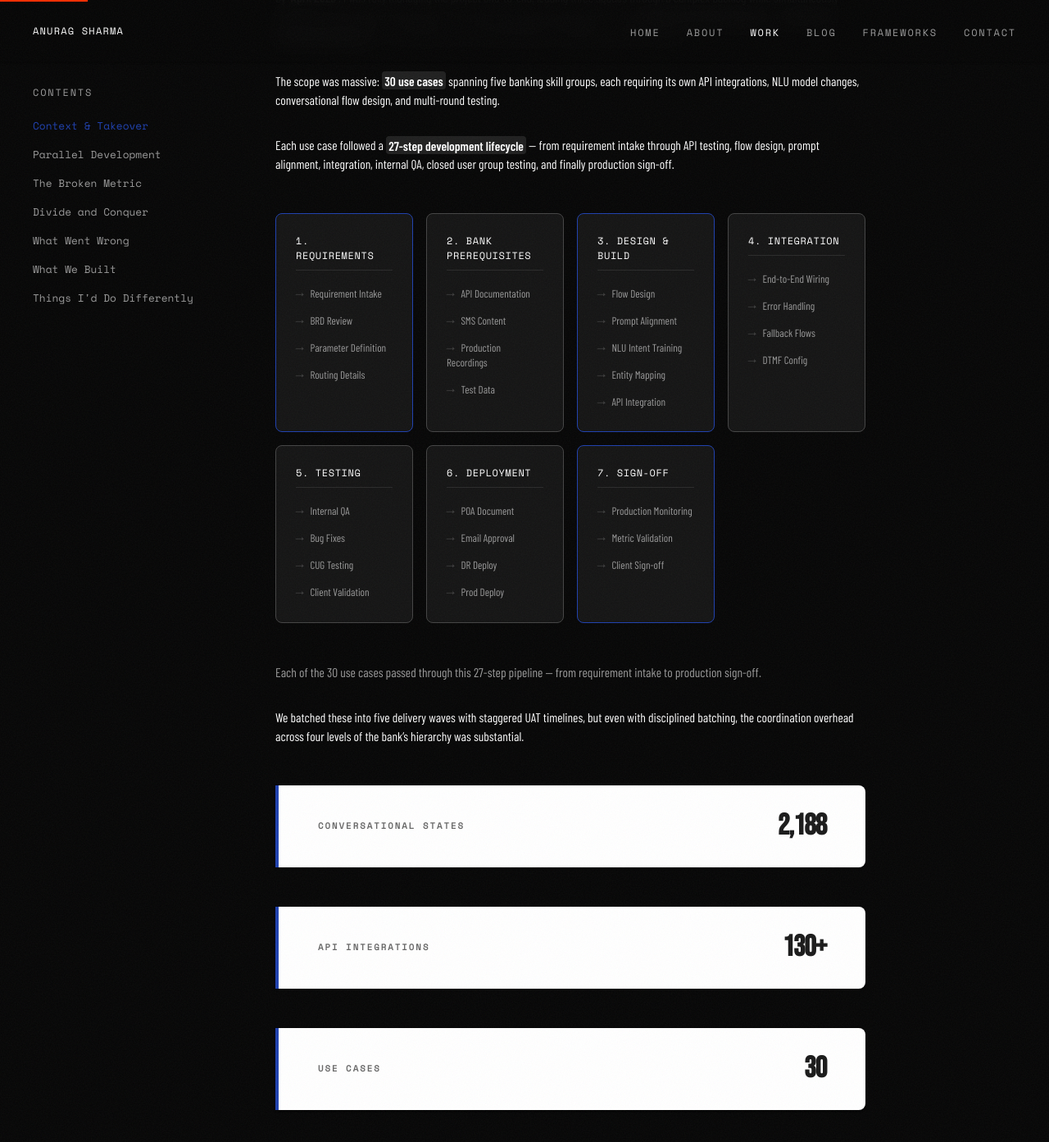
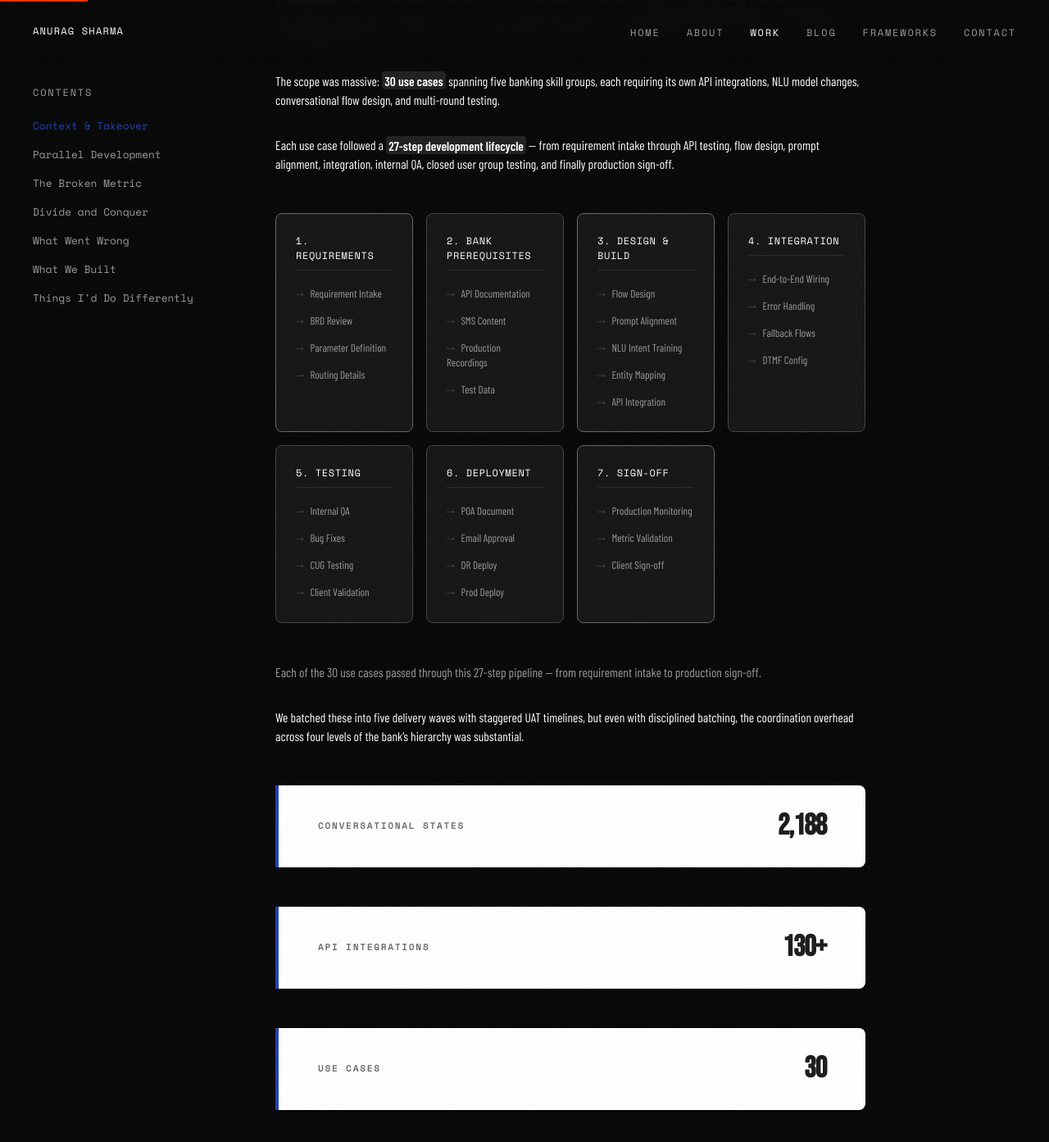
Before and after one commit to Arcanag/arcanag.github.io, a Jekyll site: the page built from _case-studies/banking-voicebot.md, in a window 1280 px wide and 1400 px high, scrolled down 2296 px. Shown: the top 1393 px of the window at 82% size. Built offline with Jekyll 4.4.1, drawn with Linux system fonts in a browser that asks for light colours.

Commit message:
fix: Use theme-safe CSS variable for component highlights
The case study layout overrides --color-accent via theme_color
frontmatter (#1e40af dark blue), making accent-colored borders
invisible on dark backgrounds. Added --color-highlight (#666)
at :root level that is not overridden by case study themes.

Co-Authored-By: Claude Opus 4.6 (1M context) <noreply@anthropic.com>

```diff
--- a/css/main.css
+++ b/css/main.css
@@ -17,6 +17,7 @@
   --color-accent: #ff2d00;
   --color-border: #2A2A2A;
   --color-border-mid: #444;
+  --color-highlight: #666;
   --color-border-light: #E0E0E0;
   /* Typography */
   --font-display: 'Bebas Neue', Impact, sans-serif;
@@ -1031,7 +1032,7 @@ hr { border: none; border-top: 1px solid var(--color-border); margin: var(--spac
   gap: var(--space-xs);
 }
 .pipeline__phase--accent {
-  border-color: var(--color-accent);
+  border-color: var(--color-highlight);
 }
 .pipeline__phase-title {
   font-family: var(--font-mono);
@@ -1064,7 +1065,7 @@ hr { border: none; border-top: 1px solid var(--color-border); margin: var(--spac
 }
 .tree__root {
   display: inline-block;
-  background: var(--color-accent);
+  background: var(--color-highlight);
   color: #fff;
   font-family: var(--font-heading);
   font-size: 0.95rem;
@@ -1116,7 +1117,7 @@ hr { border: none; border-top: 1px solid var(--color-border); margin: var(--spac
 }
 .tree__node {
   background: var(--color-bg-elevated);
-  border: 1px solid var(--color-accent);
+  border: 1px solid var(--color-highlight);
   border-radius: var(--radius-md);
   padding: var(--space-sm) var(--space-md);
   font-family: var(--font-heading);
@@ -1127,9 +1128,9 @@ hr { border: none; border-top: 1px solid var(--color-border); margin: var(--spac
   width: 100%;
 }
 .tree__node--highlight {
-  background: var(--color-accent);
+  background: var(--color-highlight);
   color: #fff;
-  border-color: var(--color-accent);
+  border-color: var(--color-highlight);
 }
 .tree__node--dim {
   border-color: var(--color-border-mid);
@@ -1175,7 +1176,7 @@ hr { border: none; border-top: 1px solid var(--color-border); margin: var(--spac
   text-align: center;
 }
 .decision-card--chosen {
-  border-color: var(--color-accent);
+  border-color: var(--color-highlight);
   border-width: 2px;
 }
 .decision-card__title {
@@ -1272,7 +1273,7 @@ hr { border: none; border-top: 1px solid var(--color-border); margin: var(--spac
   color: var(--color-text);
 }
 .mismatch__collision {
-  background: var(--color-accent);
+  background: var(--color-highlight);
   color: #fff;
   font-family: var(--font-heading);
   font-size: 0.9rem;
@@ -1367,7 +1368,7 @@ hr { border: none; border-top: 1px solid var(--color-border); margin: var(--spac
   border: 1px solid var(--color-border-mid);
   border-radius: var(--radius-md);
   padding: var(--space-md) var(--space-lg);
-  border-left: 3px solid var(--color-accent);
+  border-left: 3px solid var(--color-highlight);
 }
 .outcome-card__title {
   font-family: var(--font-mono);
```
